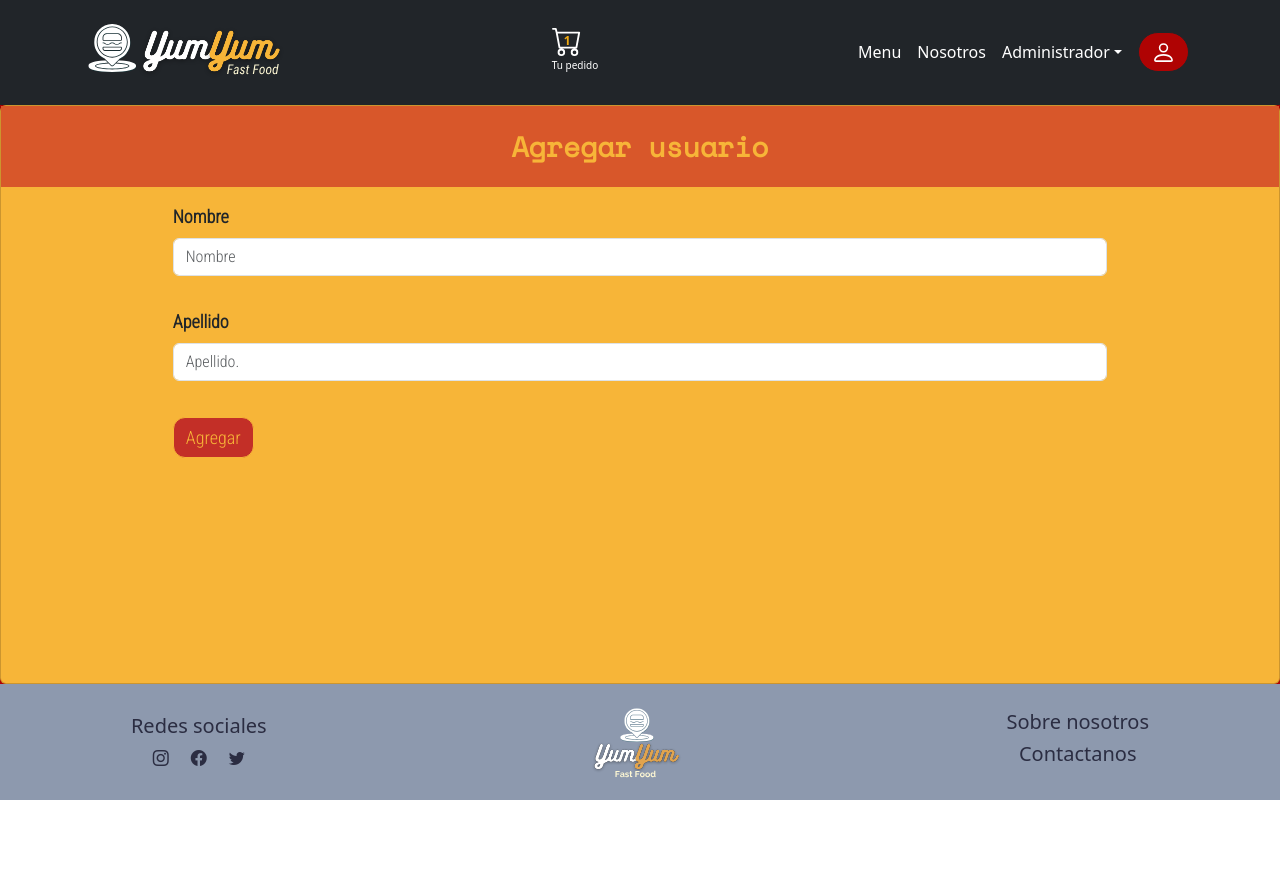
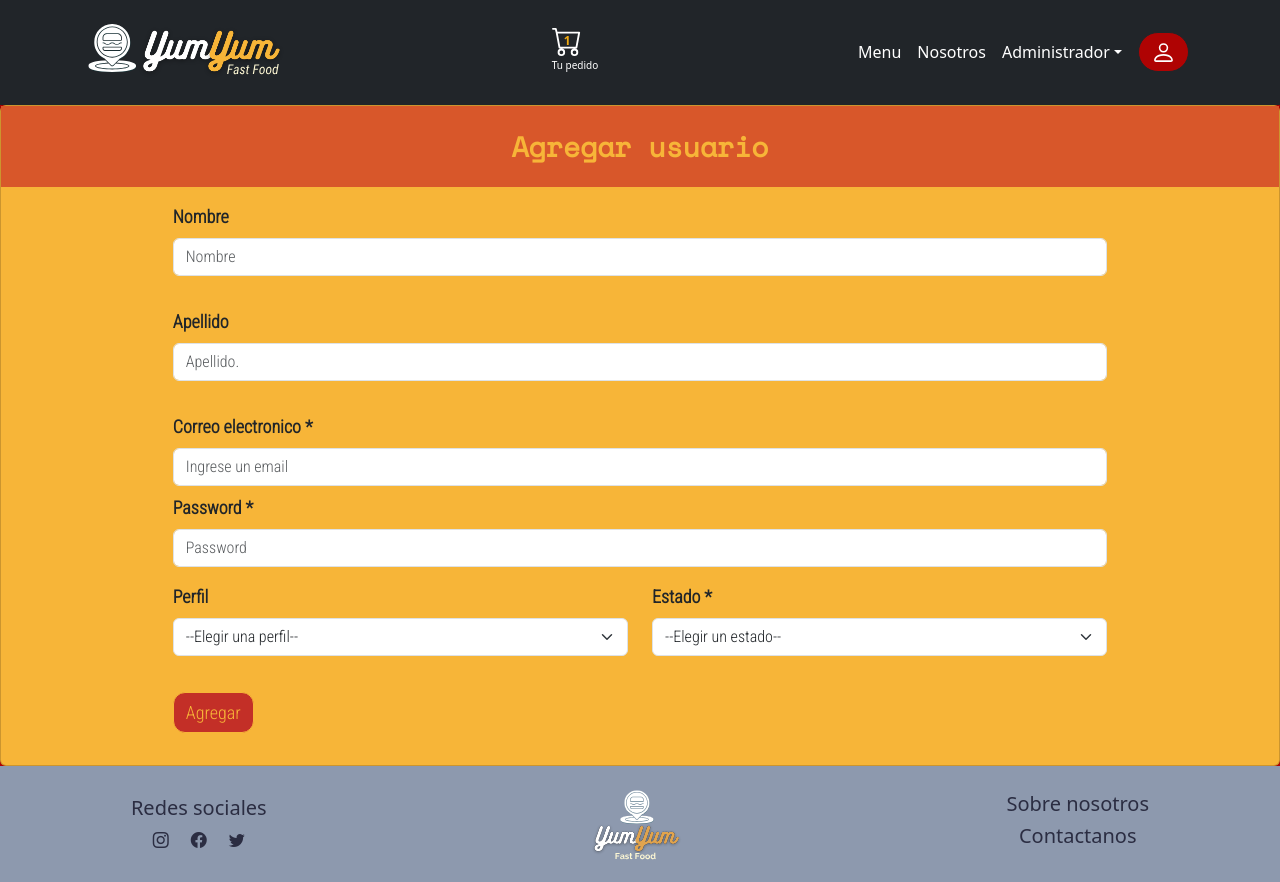
Before and after one commit to lourdesgarciafyl/PF-YumYum-frontend, a React (Vite) app: page / in a window 1280 px wide. Before the commit the page ends 800 px from the top, so only its background shows below. Built offline with nearby package versions, Linux system fonts and the light colour scheme; no server answers.

Commit message:
Se agrega mail, pass, perfil y estado, mas validaciones.

```diff
--- a/db.json
+++ b/db.json
@@ -145,6 +145,15 @@
       "estado": "Activo",
       "perfil": "Cliente",
       "id": 4
+    },
+    {
+      "nombreUsuario": "Cristian",
+      "apellido": "Quiroga",
+      "email": "cristianq3@gmail.com",
+      "password": "cARAMELO2343",
+      "perfil": "Administrador",
+      "estado": "Activo",
+      "id": 5
     }
   ]
 }
--- a/src/components/views/usuario/AgregarUsuario.jsx
+++ b/src/components/views/usuario/AgregarUsuario.jsx
@@ -18,11 +18,11 @@ const AgregarUsuario = () => {
       if (respuestaCreated && respuestaCreated.status === 201) {
         Swal.fire(
           "Usuario agregado",
-          `El producto ${usuarioNuevo.nombreUsuario} se agregó correctamente`,
+          `El usuario ${usuarioNuevo.nombreUsuario} se agregó correctamente`,
           `success`
         );
         reset();
-        /*Redireccionar a pag administrar productos */
+        /*Redireccionar a pag administrar usuarios */
       } else {
         Swal.fire(`Ocurrió un error`, `Intente nuevamente más tarde`, `error`);
       }
@@ -87,6 +87,95 @@ const AgregarUsuario = () => {
             </Form.Text>
           </Form.Group>
 
+          <Form.Group className="mb-2 fw-bold " controlId="formEmail">
+            <Form.Label className="letraFormLabel">
+              Correo electronico *
+            </Form.Label>
+            <Form.Control
+              placeholder="Ingrese un email"
+              {...register("email", {
+                required: "El Email es un dato obligatorio.",
+                pattern: {
+                  value:
+                    /^[a-z0-9!#$%&'*+/=?^_`{|}~-]+(?:\.[a-z0-9!#$%&'*+/=?^_`{|}~-]+)*@(?:[a-z0-9](?:[a-z0-9-]*[a-z0-9])?\.)+[a-z0-9](?:[a-z0-9-]*[a-z0-9])?$/,
+                  message:
+                    "El Email debe cumplir con el formato correo@correo.com",
+                },
+              })}
+            />
+            <Form.Text className="text-danger my-2 py-3">
+              {errors.email?.message}
+            </Form.Text>
+          </Form.Group>
+
+          <Form.Group className="mb-3 fw-bold" controlId="formPassword">
+            <Form.Label className="letraFormLabel">Password *</Form.Label>
+            <Form.Control
+              type="password"
+              placeholder="Password"
+              {...register("password", {
+                required: "El Password es un dato obligatorio.",
+                pattern: {
+                  value:  /^(?=\w*\d)(?=\w*[A-Z])(?=\w*[a-z])\S{8,16}$/,
+                  message:
+                    "La contraseña debe tener al entre 8 y 16 caracteres, al menos un dígito, al menos una minúscula y al menos una mayúscula.",
+                },
+              })}
+            />
+            <Form.Text className="text-danger my-2 py-3">
+              {errors.password?.message}
+            </Form.Text>
+          </Form.Group>
+
+          <Row>
+            <Col lg={6}>
+              <Form.Group className="mb-2 fw-bold" controlId="forCategoria">
+                <Form.Label className="letraFormLabel">Perfil</Form.Label>
+                <Form.Select
+                  {...register("perfil", {
+                    required: "Debe seleccionar una categoría",
+                  })}
+                >
+                  <option value="" className="formSelect">
+                    --Elegir una perfil--
+                  </option>
+                  <option value="Administrador" className="formSelect">
+                    Administrador
+                  </option>
+                  <option value="Cliente" className="formSelect">
+                    Cliente
+                  </option>
+                </Form.Select>
+                <Form.Text className="text-danger ms-1">
+                  {errors.perfil?.message}
+                </Form.Text>
+              </Form.Group>
+            </Col>
+
+            <Col lg={6}>
+              <Form.Group className="mb-2 fw-bold" controlId="forEstado">
+                <Form.Label className="letraFormLabel">Estado *</Form.Label>
+                <Form.Select
+                  {...register("estado", {
+                    required: "Debe seleccionar el estado del usuario.",
+                  })}
+                >
+                  <option value="" className="formSelect">
+                    --Elegir un estado--
+                  </option>
+                  <option value="Activo" className="formSelect">
+                    Activo
+                  </option>
+                  <option value="Inactivo" className="formSelect">
+                    Inactivo
+                  </option>
+                </Form.Select>
+                <Form.Text className="text-danger ms-1">
+                  {errors.estado?.message}
+                </Form.Text>
+              </Form.Group>
+            </Col>
+          </Row>
 
           <Button className="mt-1 mb-3" type="submit" id="btnAgregar">
             Agregar
```
